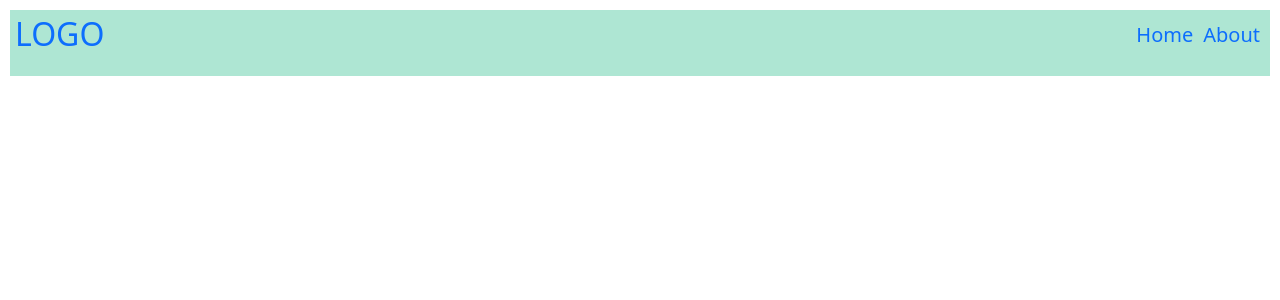
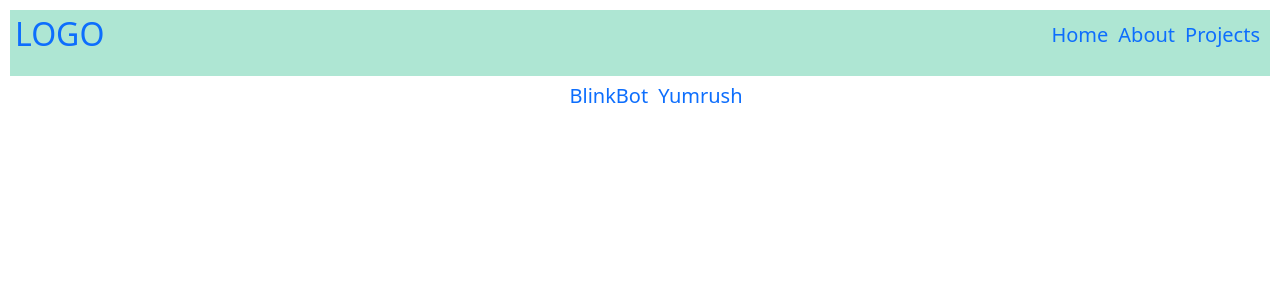
Before and after one commit to Abinash-016/reactjs, a React (Vite) app: page /projects in a window 1280 px wide. Before the commit this address had no page. Shown: the top 300 px of the page. Built offline with nearby package versions, Linux system fonts and the light colour scheme.

Commit message:
nested navigation and page not found

```diff
--- a/src/BrowserRouter/BrowserRouter.jsx
+++ b/src/BrowserRouter/BrowserRouter.jsx
@@ -3,6 +3,8 @@ import { BrowserRouter } from 'react-router';
 import Home from "./Home";
 import About from "./About";
 import Nav from "./Navbar";
+import PNF from "../PageNotFound";
+import Projects from "./Projects";
 
 
 function BroRout(){
@@ -13,6 +15,8 @@ function BroRout(){
             <Routes>
                 <Route path="/" element={<Home/>}/>
                 <Route path="/about" element={<About/>}/>
+                <Route path="/projects" element={<Projects/>}/>
+                <Route path="/*" element={<PNF/>}/>
             </Routes>
 
             </BrowserRouter>
--- a/src/BrowserRouter/Navbar.jsx
+++ b/src/BrowserRouter/Navbar.jsx
@@ -14,6 +14,9 @@ export default function Nav(){
                 <li>
                     <Link className="link" to={"./about"}>About</Link>
                 </li>
+                <li>
+                    <Link className="link" to={"./projects"}>Projects</Link>
+                </li>
              </ul>
         </div>
 </div>
--- /dev/null
+++ b/src/BrowserRouter/Projects.jsx
@@ -0,0 +1,19 @@
+import { Link } from "react-router";
+import './header.css'
+
+export default function Projects(){
+    return(
+
+            <div className="projects">
+             <ul style={{textAlign:"center", justifyContent:"center"}}>
+                <li>
+                    <Link    className="link" to={"./blinkbot"}>BlinkBot</Link>
+                </li>
+                <li>
+                    <Link className="link" to={"./yumrush"}>Yumrush</Link>
+                </li>
+             </ul>
+        </div>
+
+    )
+}
--- a/src/BrowserRouter/header.css
+++ b/src/BrowserRouter/header.css
@@ -16,3 +16,8 @@ li{
     text-decoration: none;
     font-size: 20px;
 }
+.projects .link{
+    text-decoration: none;
+    font-size: 20px;
+
+}
--- /dev/null
+++ b/src/PageNotFound.jsx
@@ -0,0 +1,8 @@
+export default function PNF(){
+    return (
+        <div style={{textAlign:"center"}}>
+
+            <img src="https://imgs.search.brave.com/DiMsKnjBjRV2xcOsOzgjMcizz7Tm3Tv-Z95Wyvg2Cko/rs:fit:860:0:0:0/g:ce/aHR0cHM6Ly9jZG4u/dmVjdG9yc3RvY2su/Y29tL2kvcHJldmll/dy0xeC85Ny84Ni9w/YWdlLW5vdC1mb3Vu/ZC1lcnJvci00MDQt/dmVjdG9yLTQwMDk3/ODYuanBn" width="450px" alt="" />
+        </div>
+    )
+}
```
